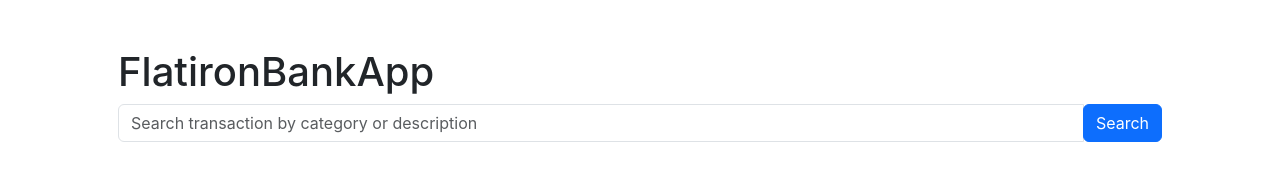
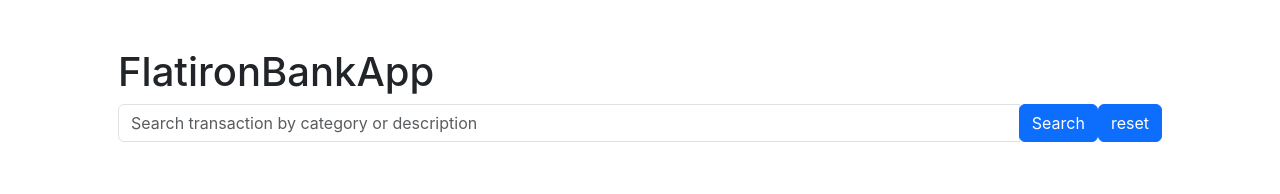
Before and after one commit to Justus-Kyalo/bankOfFlatiron-codeChallenge, a React (Create React App) app in the folder bank-app/: page / in a window 1280 px wide. Shown: the top 194 px of the page. Built offline with nearby package versions, Linux system fonts and the light colour scheme; no server answers.

Commit message:
added handleReset

```diff
--- a/bank-app/src/components/SearchBar.js
+++ b/bank-app/src/components/SearchBar.js
@@ -1,11 +1,14 @@
 import React, { useEffect, useState } from "react";
 
-function SearchBar() {
+function SearchBar({onSearchQuery}) {
   const [query, setQuery] = useState("");
 
   function handleClick(event) {
     event.preventDefault()
-    console.log(query)
+    onSearchQuery(query)
+  }
+  function handleReset(){
+
   }
   return (
     <div className="input-group mb-3">
@@ -22,6 +25,10 @@ function SearchBar() {
         <button onClick={handleClick} className="btn btn-primary" type="button">
           Search
         </button>
+        <button onClick={handleReset} className="btn btn-primary" type="button">
+          reset
+        </button>
+
       </div>
     </div>
   );
```
